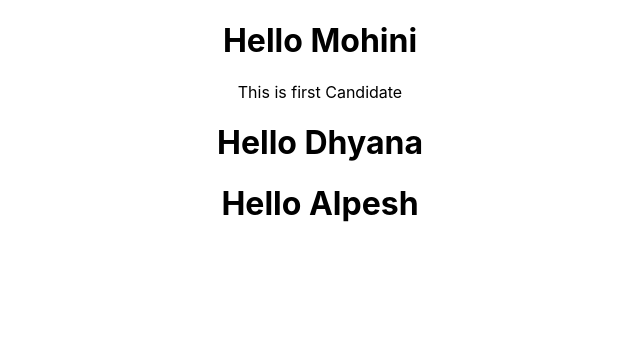
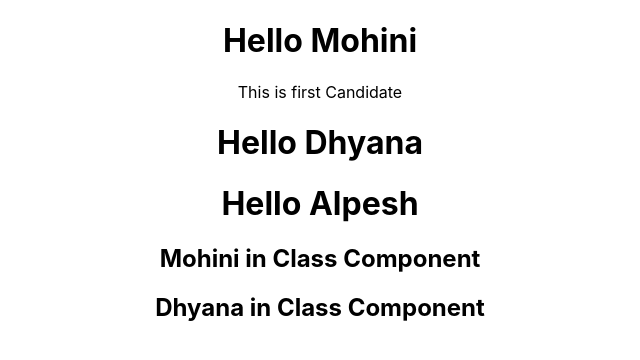
Before and after one commit to mistrymohini/ReactDemoProject, a React (Create React App) app: page / in a window 1280 px wide. Shown: the top 360 px of the page, without its empty margins (320-960 px from the left). Built offline with nearby package versions, Linux system fonts and the light colour scheme.

Commit message:
used name properties to class component

```diff
--- a/src/App.js
+++ b/src/App.js
@@ -13,7 +13,8 @@ class App extends Component {
         </Greet>
         <Greet name="Dhyana"></Greet>
         <Greet name="Alpesh"></Greet>
-        {/* <Welcome></Welcome> */}
+        <Welcome name="Mohini"></Welcome>
+        <Welcome name="Dhyana"></Welcome>
       </div>
     );
   }
--- a/src/Component/Welcome.js
+++ b/src/Component/Welcome.js
@@ -2,7 +2,7 @@ import React, { Component } from "react";
 
 class Welcome extends Component{
     render(){
-        return <h2>This is class Component</h2>
+        return <h2> {this.props.name} in Class Component</h2>
     }
 }
 
```
